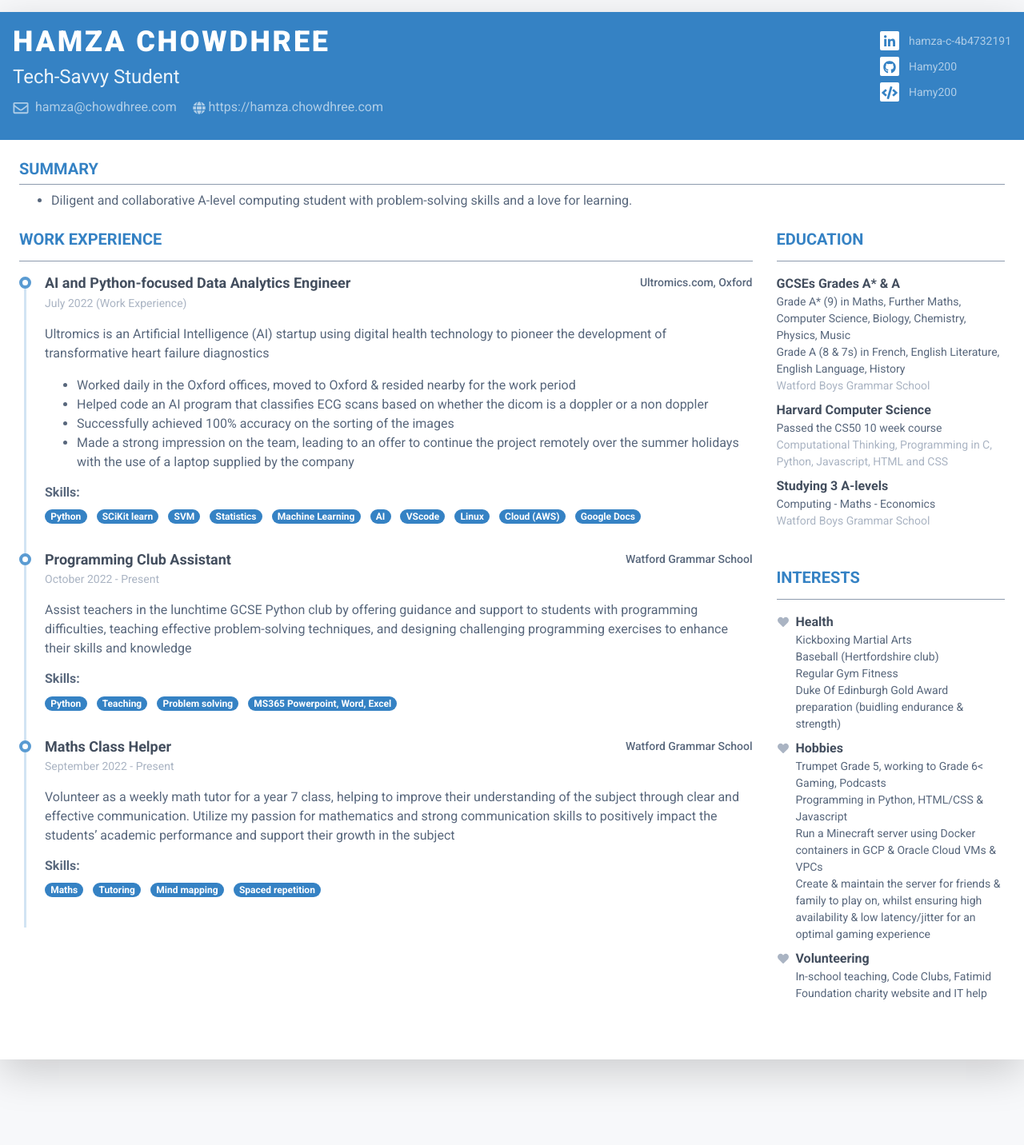
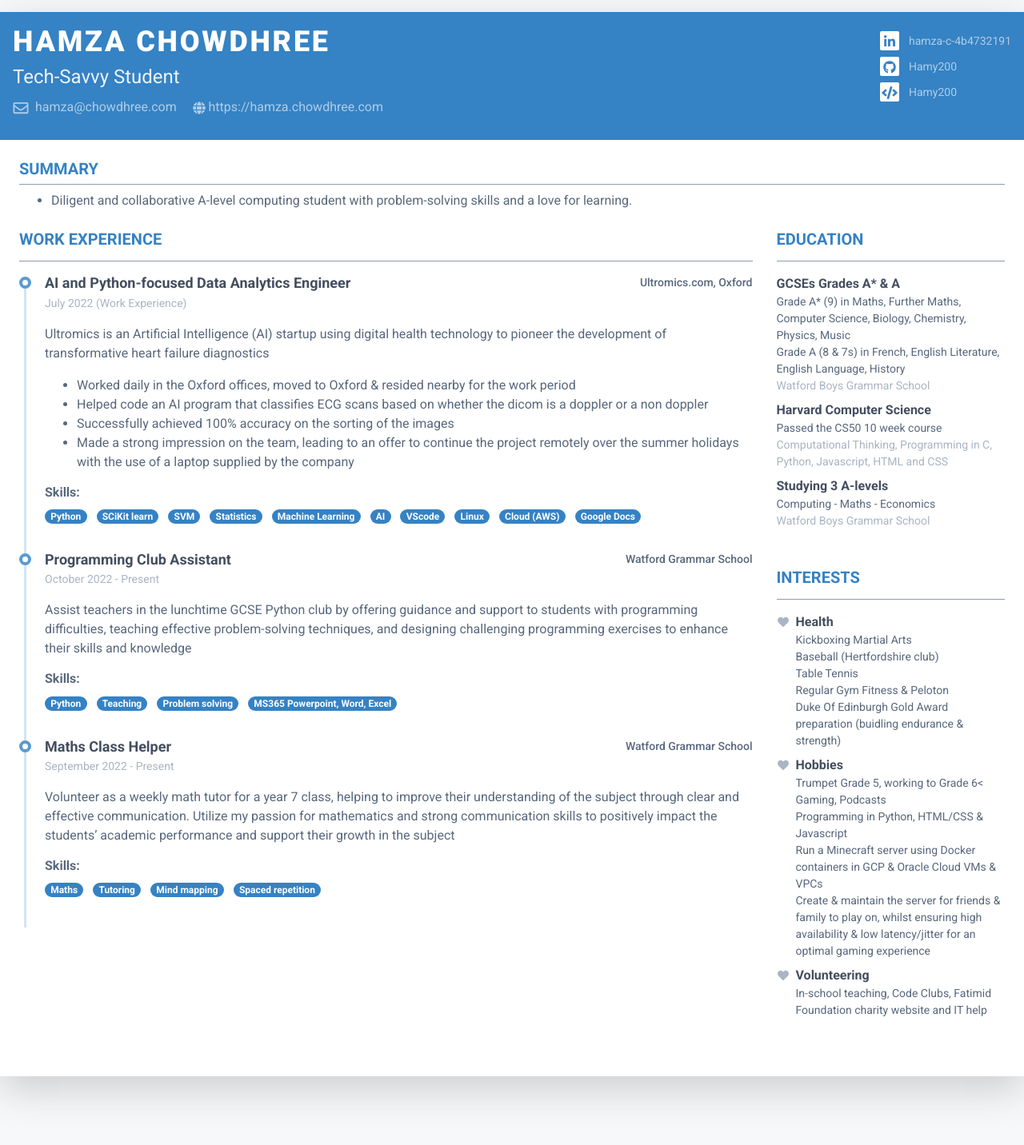
Before and after one commit to Hamy200/resume, a Jekyll site: the page built from index.markdown, in a window 1280 px wide. Shown: the whole page at 80% size. Built offline with Jekyll 4.4.1, drawn with Linux system fonts in a browser that asks for light colours; nearby versions of some CDN libraries; before the commit the page ends 1411 px from its top, so only the background shows below that.

Commit message:
Update data.yml

```diff
--- a/_data/data.yml
+++ b/_data/data.yml
@@ -33,7 +33,6 @@ experiences:
       - Helped code an AI program that classifies ECG scans based on whether the dicom is a doppler or a non doppler
       - Successfully achieved 100% accuracy on the sorting of the images
       - Made a strong impression on the team, leading to an offer to continue the project remotely over the summer holidays with the use of a laptop supplied by the company
-
     technologies:
       - Python
       - SCiKit learn
@@ -70,7 +69,7 @@ experiences:
 awards:
   - name: Health
     description: |
-      Kickboxing Martial Arts<br> Baseball (Hertfordshire club)<br>Regular Gym Fitness <br>Duke Of Edinburgh Gold Award preparation (buidling endurance & strength)
+      Kickboxing Martial Arts<br> Baseball (Hertfordshire club)<br>Table Tennis<br>Regular Gym Fitness & Peloton<br>Duke Of Edinburgh Gold Award preparation (buidling endurance & strength)
   - name: Hobbies
     description: |
        Trumpet Grade 5, working to Grade 6<<br> Gaming, Podcasts<br>Programming in Python, HTML/CSS & Javascript<br>Run a Minecraft server using Docker containers in GCP & Oracle Cloud VMs & VPCs<br>Create & maintain the server for friends & family to play on, whilst ensuring high availability & low latency/jitter for an optimal gaming experience
```
